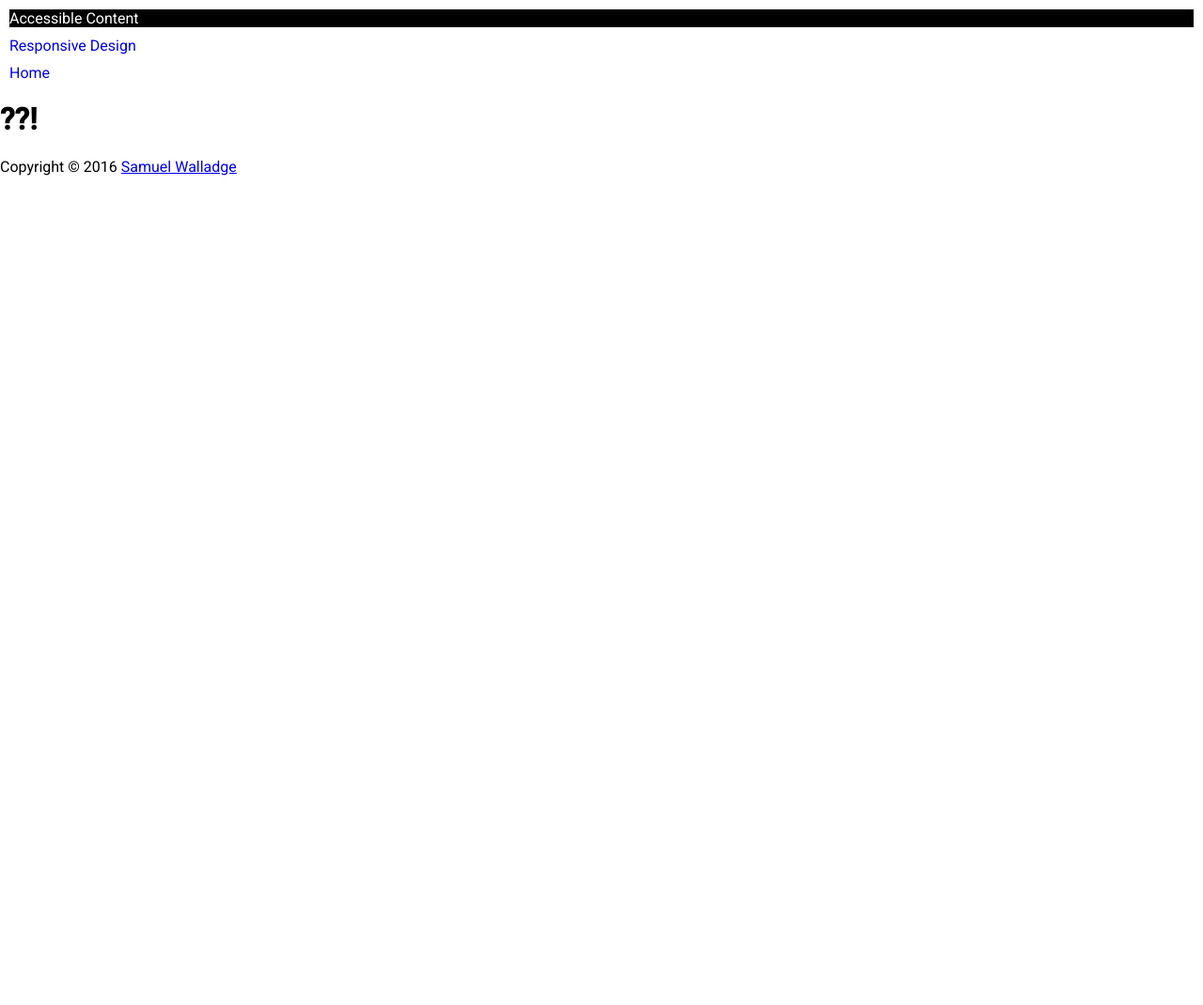
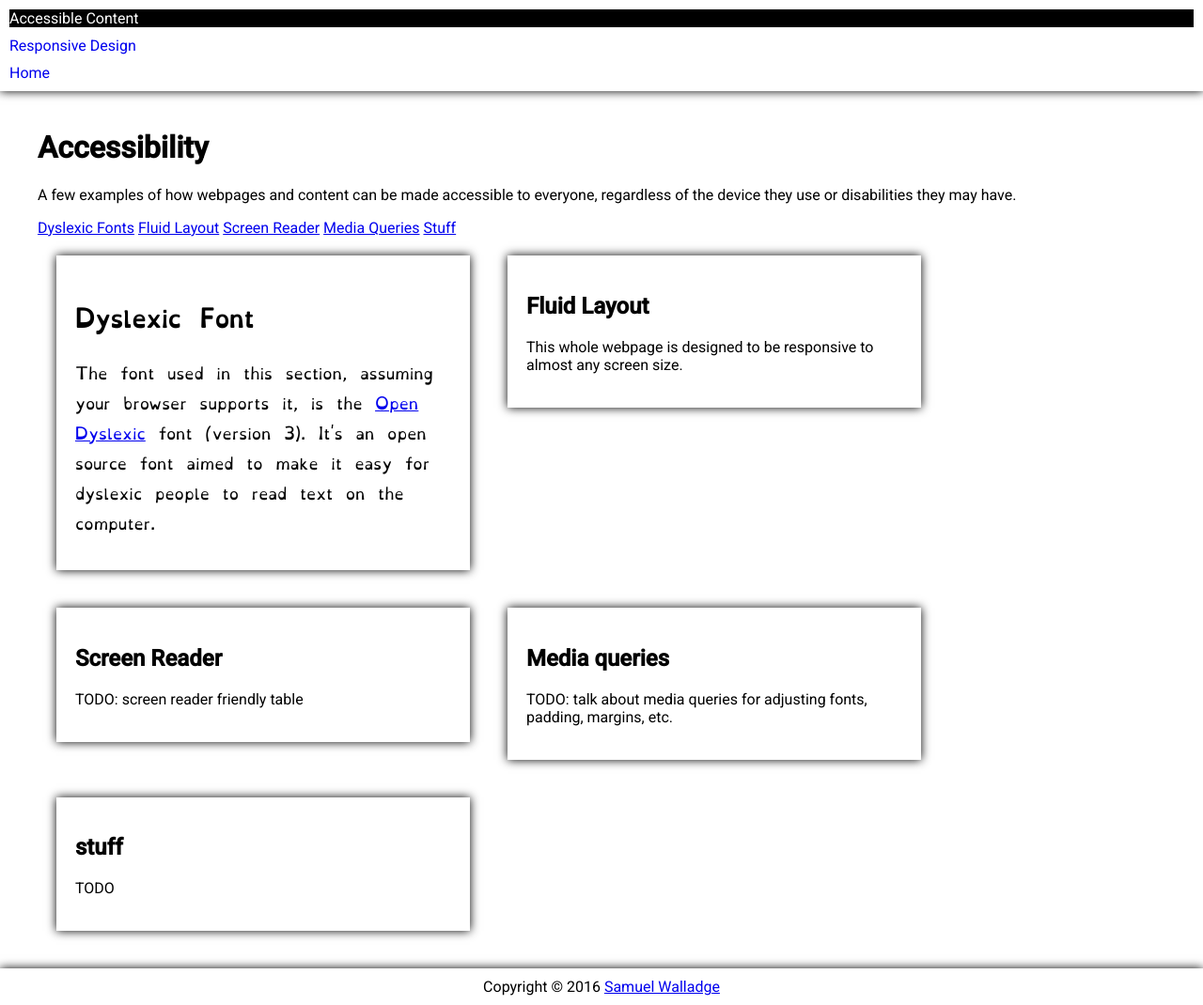
Before and after one commit to swalladge/hit226-a1, a Jekyll site: the page built from accessible.html, in a window 1280 px wide. Shown: the whole page at 94% size. Built offline with Jekyll 4.4.1, drawn with Linux system fonts in a browser that asks for light colours; before the commit the page ends 900 px from its top, so only the background shows below that.

Commit message:
made fluid layout for accessible page, sorted out lots of css

```diff
--- a/_sass/_base.scss
+++ /dev/null
@@ -1,7 +0,0 @@
-html {
-  width: 100%;
-  font-family: Roboto, Arial, sans-serif;
-  font-weight: 400;
-  font-size: 100%;
-  background-color: $color;
-}
--- /dev/null
+++ b/_sass/_elements.scss
@@ -0,0 +1,27 @@
+
+/* various smaller elements, one-off items, highlights, etc. */
+
+.highlight {
+  background-color: $color;
+  color: $background;
+}
+
+.block:target {
+  @extend .highlight;
+}
+
+.dyslexic {
+  font-family: OpenDyslexic, sans-serif;
+}
+
+// https://perishablepress.com/wrapping-content/
+a {
+  white-space: pre;           /* CSS 2.0 */
+  white-space: pre-wrap;      /* CSS 2.1 */
+  white-space: pre-line;      /* CSS 3.0 */
+  white-space: -pre-wrap;     /* Opera 4-6 */
+  white-space: -o-pre-wrap;   /* Opera 7 */
+  white-space: -moz-pre-wrap; /* Mozilla */
+  white-space: -hp-pre-wrap;  /* HP Printers */
+  word-wrap: break-word;      /* IE 5+ */
+}
--- /dev/null
+++ b/_sass/_headerfooter.scss
@@ -0,0 +1,28 @@
+
+.site-nav {
+}
+
+.nav-item {
+  margin: 10px;
+  display: block;
+  text-decoration: none;
+}
+
+.nav-item:hover {
+  background-color: $color;
+  color: $background;
+}
+
+
+footer {
+  width: 100%;
+  text-align: center;
+  clear: both;
+  box-shadow: 0 0 10px $shadow-color;
+  padding-top: 10px;
+  padding-bottom: 10px;
+}
+
+header {
+  box-shadow: 0 0 10px $shadow-color;
+}
--- /dev/null
+++ b/_sass/_layout.scss
@@ -0,0 +1,90 @@
+/* base layout objects */
+
+html {
+  min-height: 100%;
+  height: 100%;
+  width: 100%;
+  font-family: Roboto, Arial, sans-serif;
+  font-size: 16px;
+  font-weight: 400;
+  font-size: 100%;
+  background-color: $background;
+}
+
+body {
+  min-height: 100%;
+  width: 100%;
+  display: flex;
+  display: -webkit-flex; /* Safari */
+  -webkit-flex-flow: column; /* Safari 6.1+ */
+  flex-flow: column;
+}
+
+.page-content {
+  padding: 20px;
+  max-width: 1500px;
+  margin: 0 auto;
+  flex: 2;
+  -webkit-flex: 2; /* Safari 6.1+ */
+  -ms-flex: 2; /* IE 10 */
+}
+
+.block-box {
+  width: 100%;
+  display: -ms-flexbox;
+  display: -webkit-flex;
+  display: flex;
+  -webkit-flex-direction: row;
+  -ms-flex-direction: row;
+  flex-direction: row;
+  -webkit-flex-wrap: wrap;
+  -ms-flex-wrap: wrap;
+  flex-wrap: wrap;
+  -webkit-justify-content: flex-start;
+  -ms-flex-pack: start;
+  justify-content: flex-start;
+  -webkit-align-content: stretch;
+  -ms-flex-line-pack: stretch;
+  align-content: stretch;
+  -webkit-align-items: flex-start;
+  -ms-flex-align: start;
+  align-items: flex-start;
+}
+
+.block {
+  -webkit-order: 0;
+  -ms-flex-order: 0;
+  order: 0;
+  -webkit-flex: 0 1 auto;
+  -ms-flex: 0 1 auto;
+  flex: 0 1 auto;
+  -webkit-align-self: auto;
+  -ms-flex-item-align: auto;
+  align-self: auto;
+  max-width: 400px;
+  min-width: 400px;
+  padding: 20px;
+  box-shadow: 0 0 10px $shadow-color;
+  margin: 20px;
+}
+
+/* keep page content neat on average size screens */
+@media (max-width: 1500px) {
+  .page-content {
+    max-width: 1200px;
+  }
+}
+
+/* force only one row on small screens */
+@media (max-width: 1020px) {
+  .block-box {
+    display: block;
+  }
+  .block {
+    display: block;
+    clear: both;
+    margin: 10px auto;
+    max-width: 700px;
+    min-width: 0px;
+  }
+}
--- a/accessible.html
+++ b/accessible.html
@@ -1,5 +1,56 @@
 ---
 layout: main
 title: Accessible Content
+permalink: /accessibility/
 ---
-    <h1> ??! </h1>
+    <section>
+      <h1> Accessibility </h1>
+      <p>
+        A few examples of how webpages and content can be made accessible to everyone, regardless of the device they use or disabilities they may have.
+      </p>
+      <nav>
+        <a href="#dyslexic">Dyslexic Fonts</a>
+        <a href="#responsive">Fluid Layout</a>
+        <a href="#screen-reader">Screen Reader</a>
+        <a href="#mediaqueries">Media Queries</a>
+        <a href="#stuff">Stuff</a>
+      </nav>
+    </section>
+
+    <div class="block-box">
+    <section id="dyslexic" class="block dyslexic">
+      <h2> Dyslexic Font </h2>
+      <p>
+        The font used in this section, assuming your browser supports it, is the <a href="http://opendyslexic.org/">Open Dyslexic</a> font (version 3).
+        It's an open source font aimed to make it easy for dyslexic people to read text on the computer.
+      </p>
+    </section>
+
+    <section id="responsive" class="block">
+      <h2> Fluid Layout </h2>
+      <p>
+        This whole webpage is designed to be responsive to almost any screen size.
+      </p>
+    </section>
+
+    <section id="screen-reader" class="block">
+      <h2> Screen Reader </h2>
+      <p>
+        TODO: screen reader friendly table
+      </p>
+    </section>
+
+    <section id="mediaqueries" class="block">
+      <h2> Media queries </h2>
+      <p>
+        TODO: talk about media queries for adjusting fonts, padding, margins, etc.
+      </p>
+    </section>
+
+    <section id="stuff" class="block">
+      <h2> stuff </h2>
+      <p>
+        TODO
+      </p>
+    </section>
+    </div>
--- a/css/main.scss
+++ b/css/main.scss
@@ -1,7 +1,9 @@
 ---
 ---
 
-$color: #ffffff;
+$color: #000000;
+$background: #ffffff;
+$shadow-color: #000000;
 
 /* import the webfont */
 @import url(https://fonts.googleapis.com/css?family=Roboto:400,400italic,500,500italic);
@@ -9,30 +11,14 @@ $color: #ffffff;
 /* normalize elements to avoid cross browser weirdness (source: https://github.com/necolas/normalize.css) */
 @import '{{ site.baseurl }}/css/normalize.css';
 
-
-
-
-/* base elements and page styling (fonts, color scheme, html/body elements */
-
-@import 'base';
-
-
-.site-nav {
-}
-
-.nav-item {
-  margin: 10px;
-  display: block;
-  text-decoration: none;
-}
-
-.nav-item:hover {
-  background-color: black;
-  color: white;
+@font-face {
+  font-family: OpenDyslexic;
+  src: url("{{ site.baseurl }}/assets/OpenDyslexic3.ttf") format("truetype");
 }
 
 
-.highlight {
-  background-color: black;
-  color: white;
-}
+@import 'layout';
+
+@import 'headerfooter';
+
+@import 'elements';
```
Also changed, not shown: assets/OpenDyslexic.otf (added), assets/OpenDyslexic3.ttf (added).
